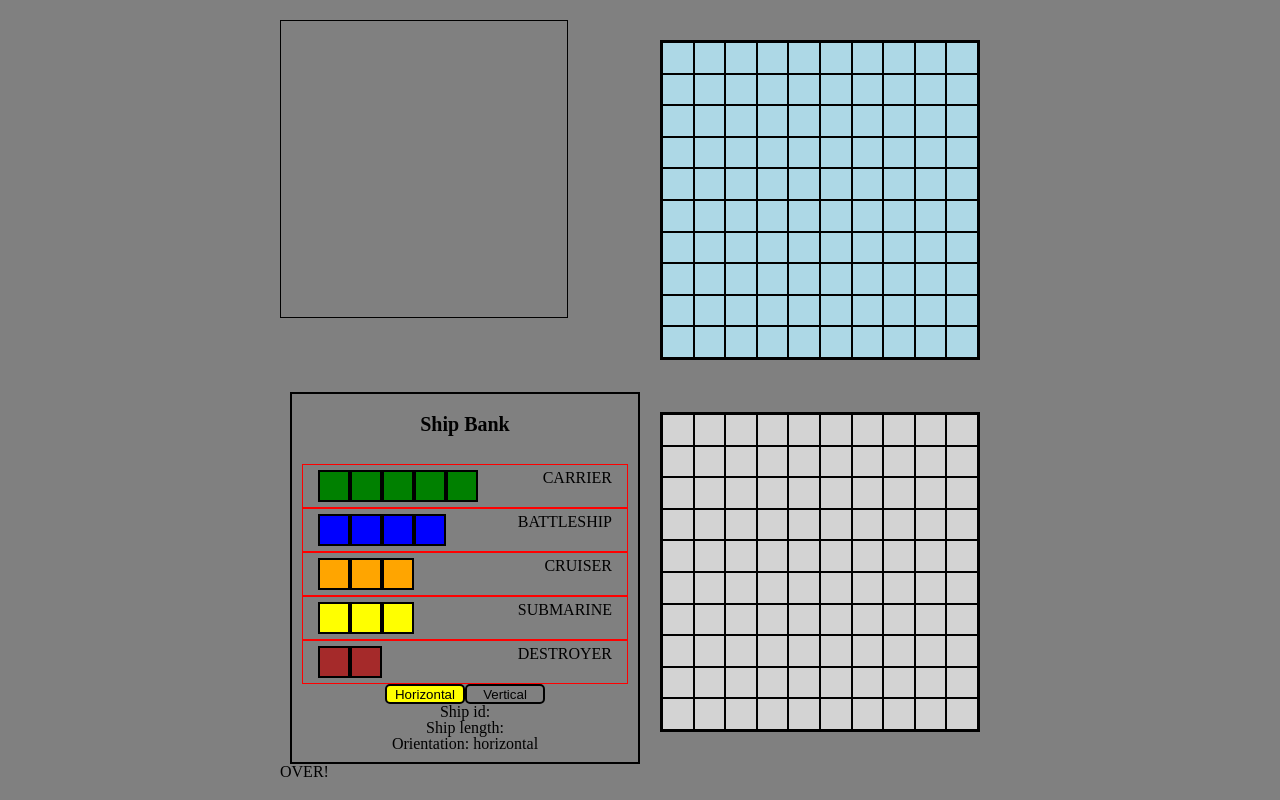
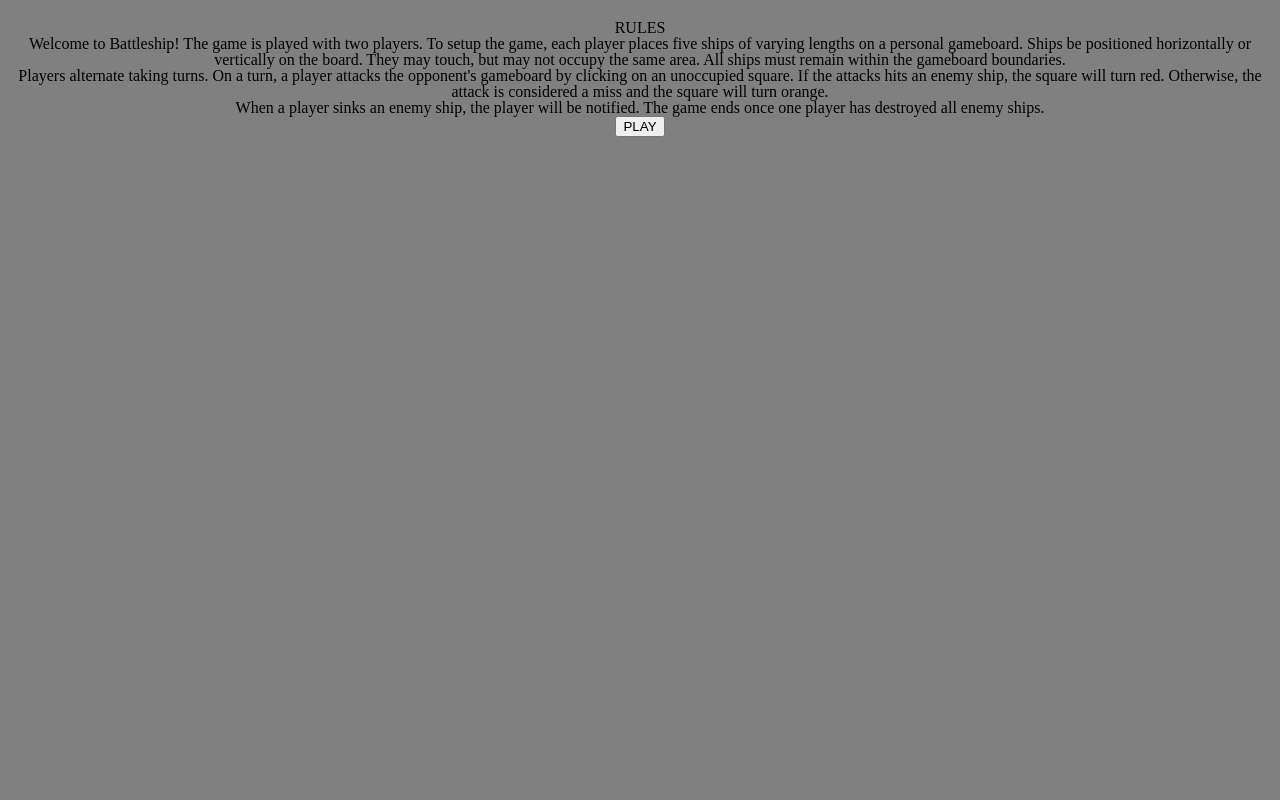
Before and after one commit to braxtonlemmon/battleship-react, a React (Create React App) app: page / in a window 1280 px wide. Built offline with nearby package versions, Linux system fonts and the light colour scheme.

Commit message:
Make display box to show piece orientation.

```diff
--- a/src/App.js
+++ b/src/App.js
@@ -1,8 +1,10 @@
-import React from 'react';
+import React, { useState } from 'react';
 import styled from 'styled-components';
 import { Reset } from 'styled-reset';
 import GlobalStyle from './GlobalStyle.js';
+import Rules from './components/Rules.js';
 import PrimaryGame from './components/PrimaryGame.js';
+import GameOver from './components/GameOver.js';
 
 const Wrapper = styled.div`
   display: flex;
@@ -12,11 +14,28 @@ const Wrapper = styled.div`
   margin-top: 20px;
 `
 function App() {
+  const [viewRules, setViewRules] = useState(true);
+  const [playGame, setPlayGame] = useState(false);
+  const [gameOver, setGameOver] = useState(false);
+
+  const handleClick = () => {
+    setViewRules(false);
+    setPlayGame(true);
+    setGameOver(false);
+  }
+
+  const endGame = () => {
+    setPlayGame(false);
+    setGameOver(true);
+  }
+
   return (
     <Wrapper>
       <Reset />
       <GlobalStyle />
-      <PrimaryGame />
+      {viewRules && <Rules handleClick={handleClick}/>}
+      {playGame && <PrimaryGame endGame={endGame} />}
+      {gameOver && <GameOver handleClick={handleClick}/>}
     </Wrapper>
   );
 }
--- a/src/components/Board.js
+++ b/src/components/Board.js
@@ -13,6 +13,9 @@ const BoardContainer = styled.div`
   margin: 20px;
   background: ${props => {
     return props.board.id === 0 ? 'lightgrey' : 'lightblue';
+  }};
+  grid-area: ${props => {
+    return props.board.id === 0 ? 'playerBoard' : 'enemyBoard';
   }};
 `;
 
--- a/src/components/ComputerBank.js
+++ b/src/components/ComputerBank.js
@@ -1,6 +1,5 @@
 import React from 'react';
 import styled from 'styled-components';
-import SHIPS from './SHIPS.js';
 import PropTypes from 'prop-types';
 import EnemyShip from './EnemyShip.js';
 
@@ -12,22 +11,11 @@ const TrackingContainer = styled.div`
   border: 1px solid black;
   height: 80%;
   width: 80%;
+  grid-area: enemyBank;
 `;
-
-// const EnemyShip = styled.div`
-//   text-align: center;
-//   padding: 5px;
-//   margin: 10px 0;
-//   border: 1px solid black;
-// `;
-
-// const enemyShips = SHIPS.map(ship => {
-//   return <EnemyShip key={ship.name}>{`${ship.name.toUpperCase()} (${ship.length})`}</EnemyShip>
-// })
 
 const ComputerBank = (props) => {
   const enemyShips = props.ships.map(shipData => {
-    // const ship = SHIPS[shipData.ship.id];
     return (
       <EnemyShip
         key={shipData.ship.id}
@@ -35,7 +23,6 @@ const ComputerBank = (props) => {
         sunk={shipData.ship.isSunk()}
       />
     )
-    // return <EnemyShip key={shipData.ship.id} id={shipData.ship.id} sunk={shipData.ship.isSunk()}>H</EnemyShip>
   })
 
   return (
@@ -48,4 +35,5 @@ const ComputerBank = (props) => {
 ComputerBank.propTypes = {
   ships: PropTypes.array,
 }
+
 export  default ComputerBank;
--- /dev/null
+++ b/src/components/GameOver.js
@@ -0,0 +1,17 @@
+import React from 'react';
+import PropTypes from 'prop-types';
+
+const GameOver = (props) => {
+  return (
+    <>
+      <p>Game is Over</p>
+      <button onClick={props.handleClick}>Play again</button>
+    </>
+  )
+}
+
+GameOver.propTypes = {
+  handleClick: PropTypes.func
+}
+
+export default GameOver;
--- a/src/components/PrimaryGame.js
+++ b/src/components/PrimaryGame.js
@@ -1,4 +1,4 @@
-import React, { useState } from 'react';
+import React, { useState, useEffect } from 'react';
 import Gameboard from '../logic/Gameboard.js';
 import Board from './Board.js';
 import Player from '../logic/Player.js';
@@ -6,14 +6,19 @@ import Ship from '../logic/Ship.js';
 import styled from 'styled-components';
 import ShipBank from './ShipBank.js';
 import ComputerBank from './ComputerBank.js';
+import PropTypes from 'prop-types';
+import ShowPiece from './ShowPiece.js';
 
-const Container = styled.div`
+const GameContainer = styled.div`
   display: grid;
   grid-template-columns: 1fr 1fr;
   grid-template-rows: 1fr 1fr;
+  grid-template-areas:
+    "enemyBank    enemyBoard"
+    "playerBank  playerBoard";
 `;
 
-const PrimaryGame = () => {
+const PrimaryGame = (props) => {
   const player = Player('Braxton');
   const computer = Player('Computer');
   const [boardP, setBoardP] = useState(Gameboard(0));
@@ -23,13 +28,30 @@ const PrimaryGame = () => {
   const [length, setLength] = useState(null);
   const [orientation, setOrientation] = useState("horizontal");
   const [pShips, setPShips] = useState([]);
-  const [cShips, setCShips] = useState([]);
+
+  const resetGame = () => {
+    const tempBoardP = {...boardP};
+    const tempBoardC = {...boardC};
+    tempBoardP.reset();
+    tempBoardC.reset();
+    setBoardP(tempBoardP);
+    setBoardC(tempBoardC);
+    setPlayerTurn(true);
+    setSelectedId(null);
+    setLength(null);
+    setOrientation('horizontal');
+    setPShips([]);
+  }
+
+  useEffect(() => {
+    if (isOver()) resetGame();
+  });
 
   const handleClick = (coords, boardId) => {
     if (boardP.allShipsPlaced()) {
       makeMove(coords, boardId);
     } else {
-      placeShip(coords);
+      if (boardId === 0) placeShip(coords);
       if (boardP.allShipsPlaced() && !boardC.allShipsPlaced()) boardC.placeRandomShips();
     }
   }
@@ -69,17 +91,26 @@ const PrimaryGame = () => {
   }
 
   const isOver = () => {
-    if (boardP.areAllSunk() || boardC.areAllSunk()) return true;
+    if (boardP.allShipsPlaced() && (boardP.areAllSunk() || boardC.areAllSunk())) return true;
     return false;
   }
 
+
+
   return (
-    <Container>
-      {/* Pass boardC.ships to ComputerBank */}
-      <ComputerBank
-        ships={boardC.ships}
+    <GameContainer>
+      {
+        boardC.allShipsPlaced() ?
+        <ComputerBank ships={boardC.ships} /> :
+        <ShowPiece
+          selectedId={selectedId}
+          length={length}
+          orientation={orientation}
         />
+
+      }
       <Board board={boardC} handleClick={handleClick} />
+      {!boardP.allShipsPlaced() &&
         <ShipBank
           selectedId={selectedId}
           length={length}
@@ -89,15 +120,20 @@ const PrimaryGame = () => {
           setLength={setLength}
           pShips={pShips}
         />
+      }
       <Board
         board={boardP}
         handleClick={handleClick}
         pShips={pShips}
       />
-      {isOver() && <div>OVER!</div>}
-    </Container>
+      {isOver() && props.endGame()}
+    </GameContainer>
   );
 
 }
 
+PrimaryGame.propTypes = {
+  endGame: PropTypes.func,
+}
+
 export default PrimaryGame;
--- /dev/null
+++ b/src/components/Rules.js
@@ -0,0 +1,34 @@
+import React from 'react';
+import styled from 'styled-components';
+
+const RULES = [
+  'Welcome to Battleship! The game is played with two players. To setup the game, each player places five ships of varying lengths on a personal gameboard. Ships be positioned horizontally or vertically on the board. They may touch, but may not occupy the same area. All ships must remain within the gameboard boundaries.',
+
+  'Players alternate taking turns. On a turn, a player attacks the opponent\'s gameboard by clicking on an unoccupied square. If the attacks hits an enemy ship, the square will turn red. Otherwise, the attack is considered a miss and the square will turn orange.',
+
+  'When a player sinks an enemy ship, the player will be notified. The game ends once one player has destroyed all enemy ships.'
+
+]
+
+const Step = styled.div`
+  text-align: center;
+  display: flex;
+  justify-content: center;
+  align-content: center;
+`;
+
+const steps = RULES.map(step => {
+  return <Step key={RULES.indexOf(step)}>{step}</Step>
+})
+
+const Rules = (props) => {
+  return (
+    <>
+      <p>RULES</p>
+      {steps}
+      <button onClick={props.handleClick}>PLAY</button>
+    </>
+  )
+}
+
+export default Rules;
--- a/src/components/ShipBank.js
+++ b/src/components/ShipBank.js
@@ -2,7 +2,6 @@ import React from 'react';
 import styled from 'styled-components';
 import ShipsContainer from './ShipsContainer.js';
 import PropTypes from 'prop-types';
-import SHIPS from './SHIPS.js';
 
 const BankContainer = styled.div`
   display: flex;
@@ -11,6 +10,7 @@ const BankContainer = styled.div`
   border: 2px solid black;
   margin-left: 10px;
   padding: 10px;
+  grid-area: playerBank;
 `;
 
 const H2 = styled.h2`
@@ -67,9 +67,6 @@ const ShipBank = (props) => {
           Vertical
         </Button>
       </OrientationButtons>
-      <p>Ship id: {props.selectedId}</p>
-      <p>Ship length: {props.length} </p>
-      <p>Orientation: {props.orientation}</p>
     </BankContainer>
   )
 }
--- a/src/components/ShipsContainer.js
+++ b/src/components/ShipsContainer.js
@@ -28,7 +28,6 @@ const ShipsContainer = (props) => {
       return (
         <ShipRow key={ship.id}>
           <Ship
-            key={ship.id}
             id={ship.id}
             length={ship.length}
             setSelectedId={props.setSelectedId}
--- /dev/null
+++ b/src/components/ShowPiece.js
@@ -0,0 +1,57 @@
+import React from 'react';
+import styled from 'styled-components';
+import SHIPS from './SHIPS.js';
+import PropTypes from 'prop-types';
+
+const PieceBox = styled.div`
+  display: flex;
+  flex-direction: ${props => {
+    return props.orientation === 'horizontal' ? 'row' : 'column';
+  }};
+  justify-content: center;
+  align-items: center;
+  border: 1px solid black;
+`;
+
+const Tile = styled.div`
+  height: 2em;
+  width: 2em;
+  border: 1px solid black;
+  display: flex;
+  justify-content: center;
+  align-items: center;
+  background: ${props => props.color};
+`;
+
+const ShowPiece = (props)  => {
+  let tiles;
+  const generateTiles = () => {
+    tiles = [];
+    const ship = SHIPS[props.selectedId];
+    for (let i = 0; i < props.length; i++) {
+      tiles.push(
+        <Tile
+          key={i}
+          color={ship.color}
+        >
+          {i === 0 ? '*' : ''}
+        </Tile>
+      )
+    }
+    return tiles;
+  }
+
+  return (
+    <PieceBox orientation={props.orientation}>
+      { generateTiles() }
+    </PieceBox>
+  )
+}
+
+ShowPiece.propTypes = {
+  selectedId: PropTypes.number,
+  length: PropTypes.number,
+  orientation: PropTypes.string
+}
+
+export default ShowPiece;
--- a/src/logic/Gameboard.js
+++ b/src/logic/Gameboard.js
@@ -12,7 +12,7 @@ const Gameboard = (id) => {
     }
   }
   // Will hold an array of objects. Each object contains (1) actual ship object (2) an array of the ship's coordinates on the gameboard
-  const ships = [];
+  let ships = [];
 
   const placeShip = (ship, row, col) => {
       // a board cell should know:
@@ -84,6 +84,16 @@ const Gameboard = (id) => {
     return true;
   }
 
+  const reset = () => {
+    for (let i = 0; i < 10; i++) {
+      board[i] = [];
+      for (let j = 0; j < 10; j++) {
+        board[i][j] = null;
+      }
+    }
+    ships = [];
+  }
+
   // PRIVATE
 
   const areAllSunk = () => {
@@ -133,7 +143,8 @@ const Gameboard = (id) => {
     receiveAttack,
     areAllSunk,
     allShipsPlaced,
-    placeRandomShips
+    placeRandomShips,
+    reset
   }
 }
 
```
Also changed, not shown: src/components/EnemyShip.js (+7 -0 lines). Lines whose indentation alone changed are shown as unchanged.
